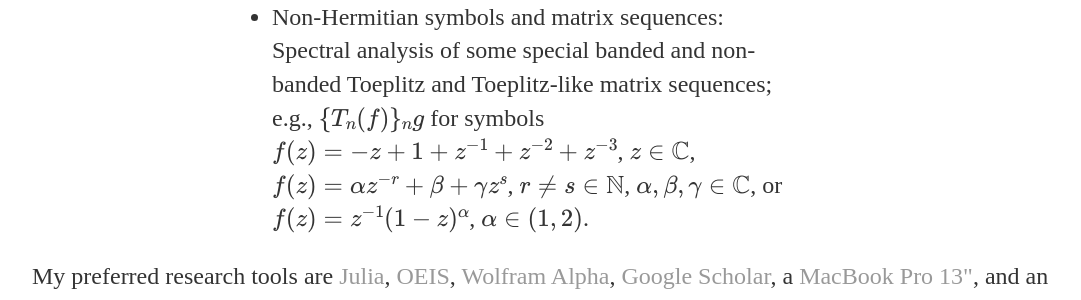
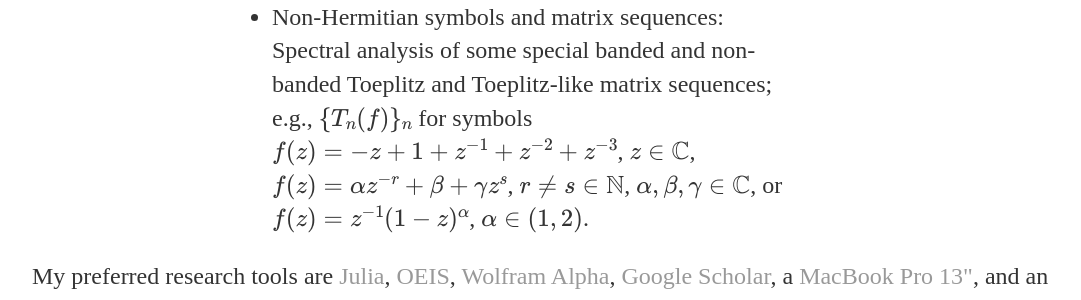
Before and after one commit to sverek/sverek.github.io, a Jekyll site: the page built from index.html, in a window 1280 px wide. Shown: the part 1118-1418 px from the top of the page, without its empty margins (96-1177 px from the left). Built offline with Jekyll 4.4.1, drawn with Linux system fonts in a browser that asks for light colours.

Commit message:
spelling

```diff
--- a/index.html
+++ b/index.html
@@ -27,7 +27,7 @@ title: www.2pi.se
   			<li>Parallel-in-Time (<a href="https://parallel-in-time.org/">PiT</a>): Spectral analysis of associated matrices;</li>
   			<li>Fractional derivatives (<a href="https://en.wikipedia.org/wiki/Fractional_calculus">FDE</a>): Preconditioning for iterative solvers, and spectral analysis of discretization matrices;</li>
   			<li>Asymptotic expansion (<a href="/thesis.pdf">Matrix-less methods</a>): Eigenvalues, eigenvectors, matrix-valued and multi-variate symbols, diagonal sampling matrices, perfect grids;</li>
-  			<li>Non-Hermitian symbols and matrix sequences: Spectral analysis of some special banded and non-banded Toeplitz and Toeplitz-like matrix sequences; e.g., \(\{T_n(f)\}_ng\) for symbols \(f(z)=-z+1+z^{-1}+z^{-2}+z^{-3}\), \(z\in\mathbb{C}\), \(f(z)=\alpha z^{-r}+\beta+\gamma z^s\), \(r\neq s\in\mathbb{N}\), \(\alpha,\beta,\gamma\in\mathbb{C}\), or \(f(z)=z^{-1}(1-z)^\alpha\), \(\alpha\in(1,2)\).</li>
+  			<li>Non-Hermitian symbols and matrix sequences: Spectral analysis of some special banded and non-banded Toeplitz and Toeplitz-like matrix sequences; e.g., \(\{T_n(f)\}_n\) for symbols \(f(z)=-z+1+z^{-1}+z^{-2}+z^{-3}\), \(z\in\mathbb{C}\), \(f(z)=\alpha z^{-r}+\beta+\gamma z^s\), \(r\neq s\in\mathbb{N}\), \(\alpha,\beta,\gamma\in\mathbb{C}\), or \(f(z)=z^{-1}(1-z)^\alpha\), \(\alpha\in(1,2)\).</li>
 		</ul>
 	<p>
 		My preferred research tools are <a href="https://www.julialang.org">Julia</a>, <a href="https://oeis.org">OEIS</a>, <a href="https://www.wolframalpha.com">Wolfram Alpha</a>, <a href="https://scholar.google.com">Google Scholar</a>, a <a href="https://www.apple.com/se/macbook-pro">MacBook Pro 13"</a>, and an <a href="https://www.apple.com/se/ipad-pro">iPad Pro 12.9"</a> with Notability.<br><br>
```
